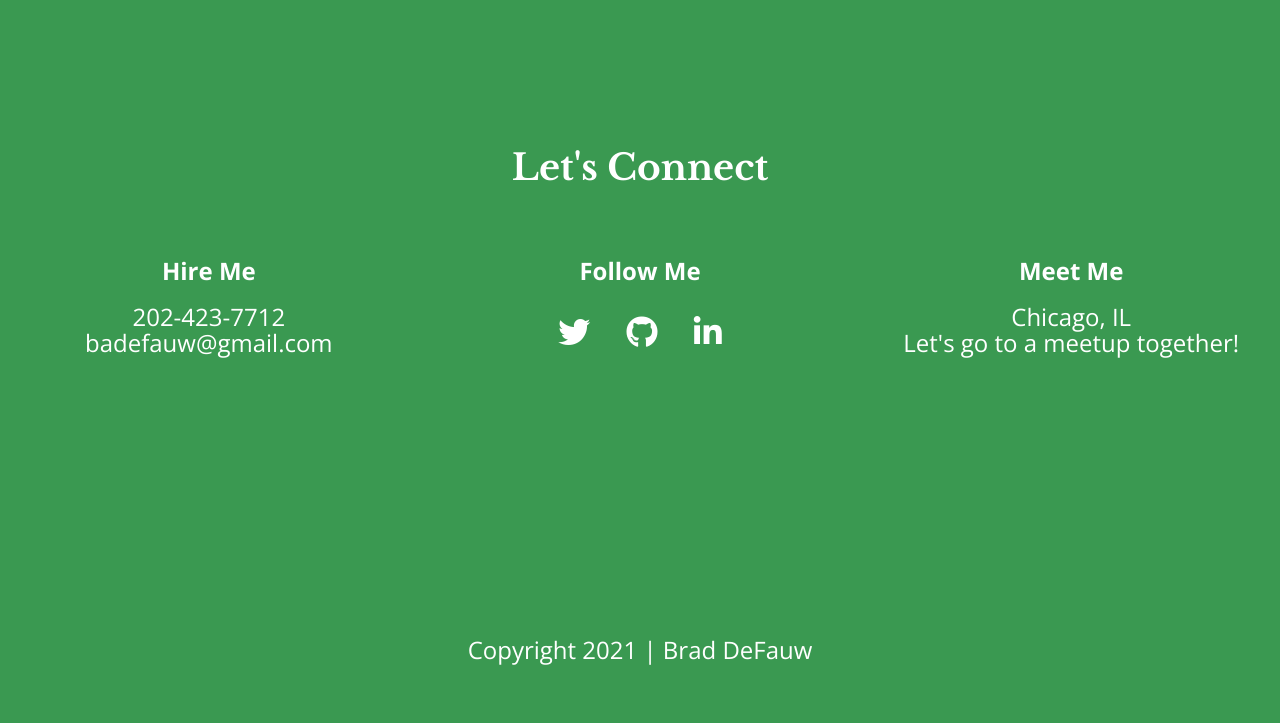
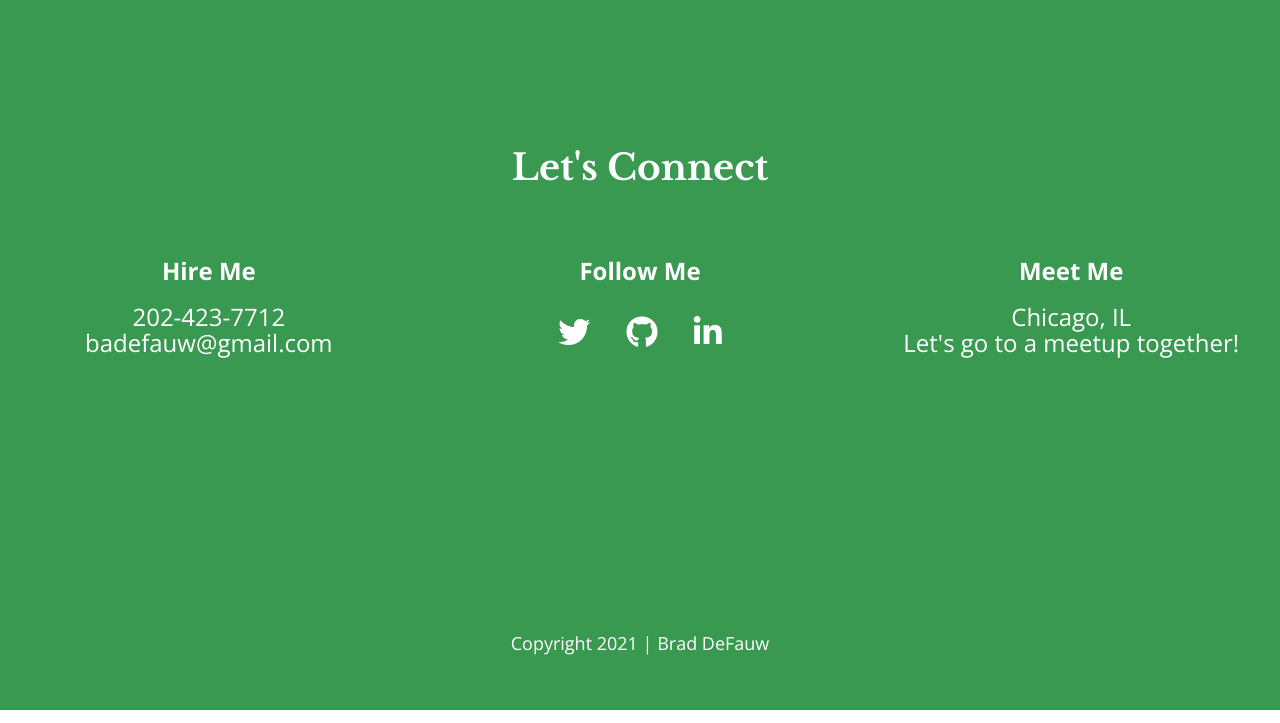
Before and after one commit to braddefauw/milestone-website-project, a website built with Parcel: page index.html in a window 1280 px wide. Shown: the part 2709-3432 px from the top of the page. Built offline with nearby package versions, Linux system fonts and the light colour scheme.

Commit message:
updated footer size

```diff
--- a/css/main.css
+++ b/css/main.css
@@ -306,7 +306,11 @@ header h2 {
   display: flex;
   justify-content: center;
   align-items: flex-end;
-  flex-grow: 0;
+}
+
+#contact .copyright p {
+  font-size: 1.125em;
+  font-weight: normal;
 }
 /* ==========================================================================
    Helper classes
```
